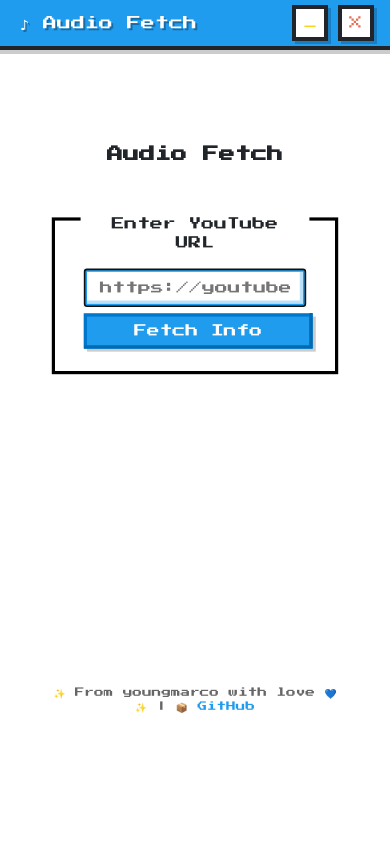
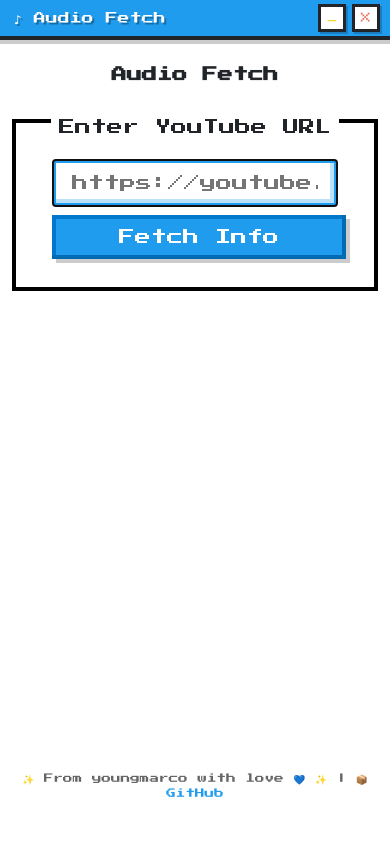
Before and after one commit to marcomoi395/audio-fetch, a FastAPI app: page / in a window 390 px wide. Run offline with FastAPI, Linux system fonts and the light colour scheme; some libraries are stand-ins or nearby versions.

Commit message:
ui: improve layout sizing and spacing for better aesthetics
- Reduce window dimensions from 1200×800 to 850×650
- Make UI more compact with smaller, balanced component sizes
- Decrease title bar height from 50px to 40px
- Reduce container max-width from 1200px to 750px
- Adjust all typography sizes for better readability
- Harmonize spacing throughout (tighter, more consistent gaps)
- Add more top padding to prevent content from sticking to title bar
- Improve grid proportions and visual balance
- Remove artificial scale(0.8) transform for natural sizing

```diff
--- a/config/default_config.json
+++ b/config/default_config.json
@@ -13,8 +13,8 @@
     "tier_1_attempts": 3
   },
   "ui": {
-    "window_width": 1200,
-    "window_height": 800,
+    "window_width": 850,
+    "window_height": 650,
     "window_title": "Audio Fetch"
   },
   "logging": {
--- a/static/css/custom.css
+++ b/static/css/custom.css
@@ -17,7 +18,7 @@
 
 /* Custom Title Bar */
 .custom-title-bar {
-    height: 50px;
+    height: 40px;
     background-color: #209cee;
     border-bottom: 4px solid #212529;
     display: flex;
@@ -33,42 +34,42 @@
     height: 100%;
     display: flex;
     align-items: center;
-    padding-left: 20px;
+    padding-left: 14px;
     cursor: move;
     user-select: none;
 }
 
 .title-bar-title {
-    font-size: 14px;
+    font-size: 12px;
     color: #ffffff;
     text-shadow: 2px 2px 0 rgba(0, 0, 0, 0.3);
 }
 
 .title-bar-controls {
     display: flex;
-    gap: 10px;
-    padding-right: 16px;
+    gap: 6px;
+    padding-right: 10px;
 }
 
 .title-bar-button {
-    width: 36px;
-    height: 36px;
-    border: 4px solid #212529;
+    width: 28px;
+    height: 28px;
+    border: 3px solid #212529;
     background-color: #ffffff;
     cursor: pointer;
     display: flex;
     align-items: center;
     justify-content: center;
     font-family: 'Press Start 2P', cursive;
-    font-size: 18px;
+    font-size: 14px;
     transition: all 0.1s;
-    box-shadow: 3px 3px 0 0 rgba(0, 0, 0, 0.2);
+    box-shadow: 2px 2px 0 0 rgba(0, 0, 0, 0.2);
     padding: 0;
 }
 
 .title-bar-button:hover {
     transform: translate(-2px, -2px);
-    box-shadow: 5px 5px 0 0 rgba(0, 0, 0, 0.3);
+    box-shadow: 4px 4px 0 0 rgba(0, 0, 0, 0.3);
 }
 
 .title-bar-button:active {
@@ -143,12 +144,10 @@
 }
 
 .container {
-    max-width: 1200px;
+    max-width: 750px;
     margin: 0 auto;
-    padding: 2rem;
+    padding: 1.75rem 1rem 1rem;
     width: 100%;
-    transform: scale(0.8);
-    transform-origin: center center;
     flex: 1;
     display: flex;
     flex-direction: column;
@@ -159,35 +158,36 @@
 /* Header */
 .header {
     text-align: center;
-    margin-bottom: 3rem;
+    margin-bottom: 1.5rem;
 }
 
 .title {
-    font-size: 2rem;
-    margin-bottom: 1rem;
+    font-size: 1.25rem;
+    margin-bottom: 0.5rem;
     display: flex;
     align-items: center;
     justify-content: center;
-    gap: 1rem;
+    gap: 0.5rem;
 }
 
 .subtitle {
-    font-size: 0.875rem;
+    font-size: 0.6rem;
     color: #666;
 }
+
 /* Main Content */
 .main-content {
     flex: 1;
-    margin-bottom: 2rem;
+    margin-bottom: 1rem;
 }
 
 .main-content section {
-    margin-bottom: 2rem;
+    margin-bottom: 1rem;
 }
 
 /* Input Section */
 .input-group {
-    margin-bottom: 1.5rem;
+    margin-bottom: 0.75rem;
 }
 
 #fetch-btn {
@@ -309,37 +311,36 @@
     width: 100%;
 }
 
-
 /* Footer */
 .footer {
     text-align: center;
-    padding: 2rem 0;
-    font-size: 0.75rem;
+    padding: 1rem 0;
+    font-size: 0.6rem;
     color: #666;
 }
 
 /* Responsive Design */
 @media (max-width: 768px) {
     .container {
-        padding: 1rem;
+        padding: 1.5rem 0.75rem 0.75rem;
     }
 
     .title {
-        font-size: 1.5rem;
+        font-size: 1.1rem;
     }
 
     .subtitle {
-        font-size: 0.75rem;
+        font-size: 0.55rem;
     }
 
     .video-info-grid {
         grid-template-columns: 1fr;
-        gap: 1rem;
+        gap: 0.75rem;
     }
 
     .download-options {
         grid-template-columns: 1fr;
-        gap: 1rem;
+        gap: 0.75rem;
     }
 
     .action-buttons {
@@ -349,13 +350,13 @@
 
 @media (max-width: 480px) {
     .title {
-        font-size: 1.25rem;
+        font-size: 0.95rem;
         flex-direction: column;
-        gap: 0.5rem;
+        gap: 0.3rem;
     }
 
     .subtitle {
-        font-size: 0.625rem;
+        font-size: 0.5rem;
     }
 }
 
```
Also changed, not shown: other parts of static/css/custom.css (+25 -22 lines).
